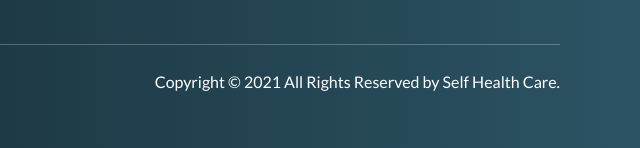
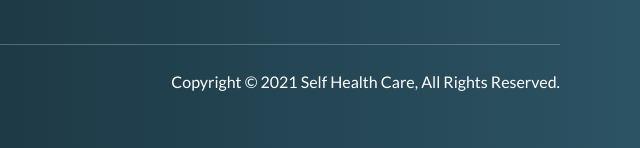
Before and after one commit to Kunal-19-Malik/demoself, a plain HTML site: page index.html in a window 1280 px wide. Shown: the part 6406-6554 px from the top of the page, 640-1280 px from the left. Drawn offline with nearby package versions, Linux system fonts and the light colour scheme; a script that the page names is missing.

Commit message:
Update index.html

```diff
--- a/index.html
+++ b/index.html
@@ -610,7 +610,7 @@
 
         <div class="copyright">
           <p>
-            Copyright &#169; 2021 All Rights Reserved by Self Health Care.
+            Copyright &#169; 2021 Self Health Care, All Rights Reserved.
           </p>
         </div>
       </div>
```
